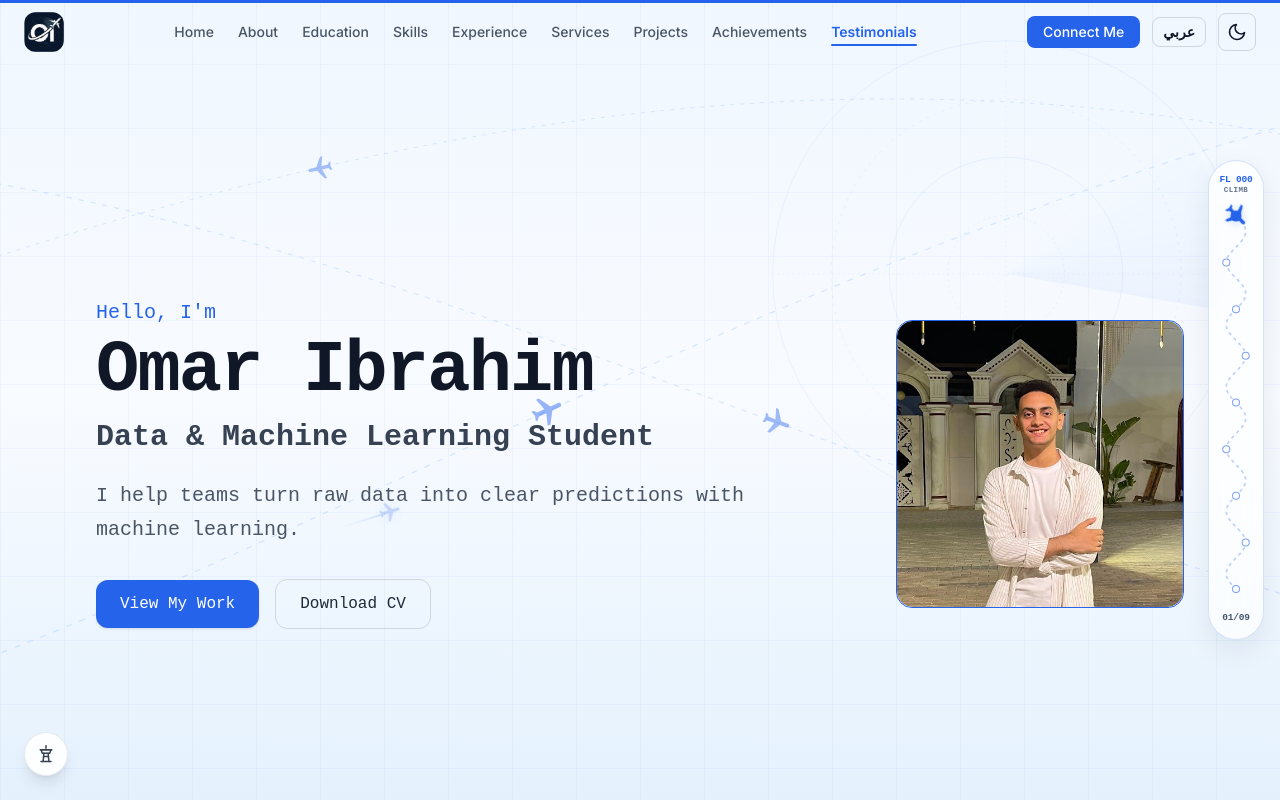
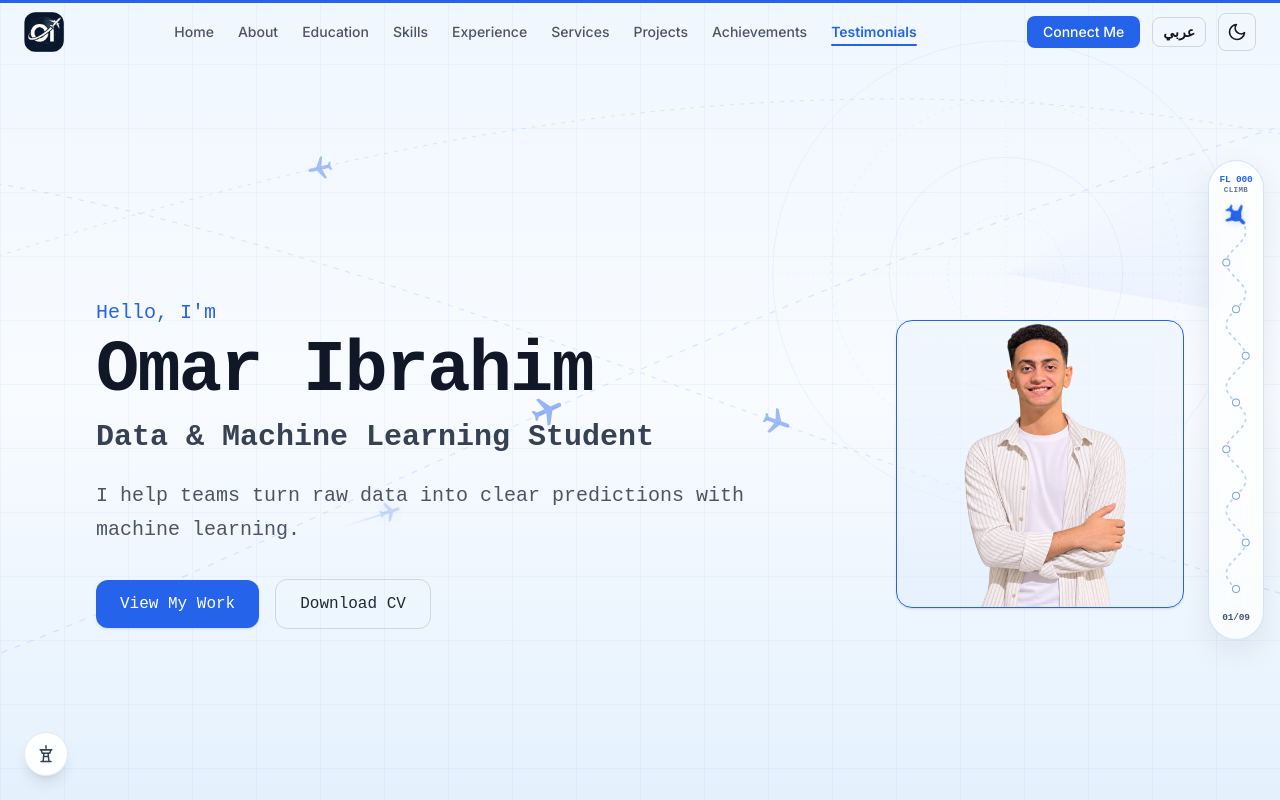
Before and after one commit to zOmar112/Protfolio, a React (Vite) app: page / in a window 1280 px wide. Shown: the top 800 px of the page. Built offline with nearby package versions, Linux system fonts and the light colour scheme; a web font is replaced by a local one.

Commit message:
Update profile photo with new high-res transparent portrait

```diff
--- a/src/components/sections/Home.jsx
+++ b/src/components/sections/Home.jsx
@@ -962,7 +962,7 @@ export default function Home() {
       <div className="w-full flex flex-col lg:flex-row items-center justify-between gap-10 lg:gap-16 py-8 font-cockpit overflow-x-clip">
         {/* Photo: above text on mobile (order-1), next to text on desktop (lg:order-2) */}
         <div className="order-1 lg:order-2 flex-shrink-0">
-          <div className="w-44 h-44 sm:w-56 sm:h-56 md:w-64 md:h-64 lg:w-72 lg:h-72 aspect-square rounded-2xl overflow-hidden border border-accent relative">
+          <div className="w-44 h-44 sm:w-56 sm:h-56 md:w-64 md:h-64 lg:w-72 lg:h-72 aspect-square rounded-2xl overflow-hidden border border-accent relative bg-gradient-to-b from-blue-50/80 to-blue-100/40 dark:from-gray-900/90 dark:to-gray-950 shadow-sm">
             {imgError ? (
               <div
                 aria-label="Omar Ibrahim"
@@ -972,14 +972,14 @@ export default function Home() {
               </div>
             ) : (
               <img
-                src="/me.jpg"
+                src="/me.png"
                 alt="Omar Ibrahim"
                 className="w-full h-full object-cover rounded-2xl block opacity-100"
                 style={{
                   width: "100%",
                   height: "100%",
                   objectFit: "cover",
-                  objectPosition: "50% 20%",
+                  objectPosition: "50% 15%",
                   display: "block",
                   opacity: 1,
                 }}
```
Also changed, not shown: public/me.jpg, public/me.png (added).
